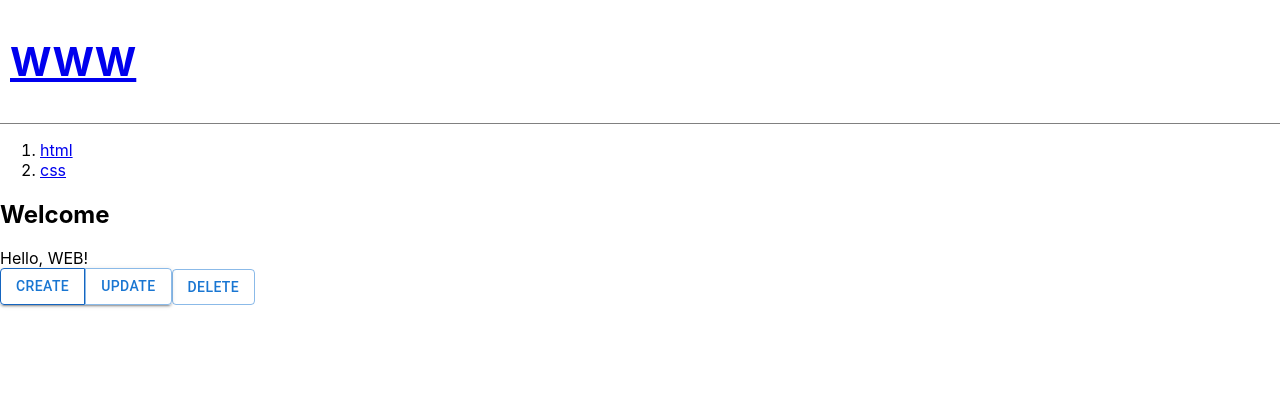
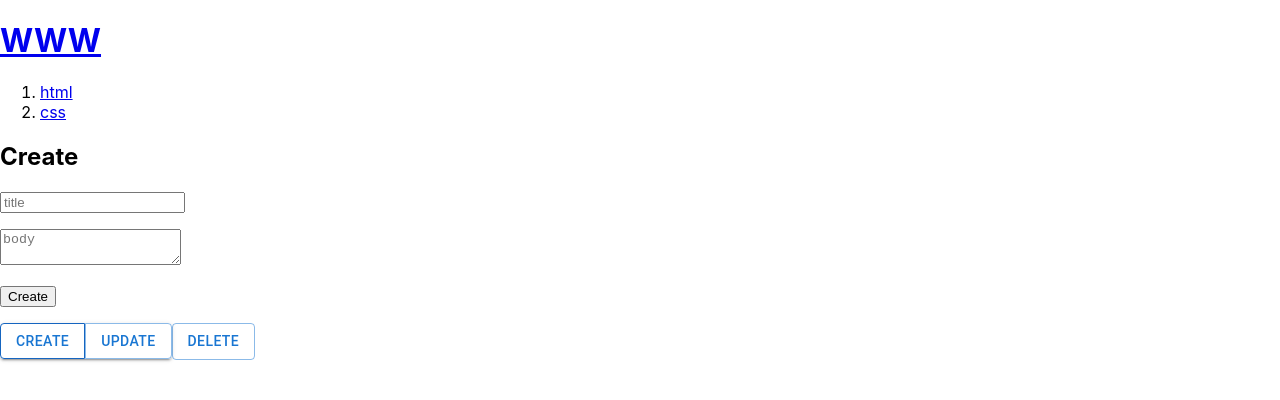
Before and after one commit to minsu2344/Elice-React, a React (Create React App) app: page / in a window 1280 px wide. Both pictures are taken after a click on the button "CREATE". Shown: the top 400 px of the page. Built offline with nearby package versions, Linux system fonts and the light colour scheme.

Commit message:
create 기능 구현

```diff
--- a/package.json
+++ b/package.json
@@ -13,6 +13,7 @@
     "react": "^18.1.0",
     "react-dom": "^18.1.0",
     "react-scripts": "5.0.1",
+    "styled-components": "^5.3.5",
     "web-vitals": "^2.1.4"
   },
   "scripts": {
--- a/src/App.js
+++ b/src/App.js
@@ -2,19 +2,24 @@ import './App.css';
 import {useState} from 'react';
 import Button from '@mui/material/Button';
 import ButtonGroup from '@mui/material/ButtonGroup';
+import styled from 'styled-components';
 
 function Header(props){
-  const myStyle = {
-    borderBottom: "1px solid gray",
-    padding: '10px',
-    fontSize: '20px',
-  }
-  return <header style={myStyle}><h1><a href="/" onClick={(evt) => {
+  // const myStyle = {
+  //   borderBottom: "1px solid gray",
+  //   padding: '10px',
+  //   fontSize: '20px',
+  // }
+  return <header className={props.className}><h1><a href="/" onClick={(evt) => {
     console.log('evt', evt);
     evt.preventDefault();
     props.onSelect();
   }}>WWW</a></h1></header>
 }
+
+const HeaderStyled = styled(Header)`
+  border-botton: 1px solid gray;
+`;
 
 function Article(props) {
   return <article>
@@ -33,14 +38,34 @@ function Nav(props) {
   return <nav><ol>{liTags}</ol></nav>
 }
 
+function Create({onCreate}) {
+  return (
+    <article>
+      <h2>Create</h2>
+      <form onSubmit={(evt) => {
+        evt.preventDefault();
+        console.dir(evt.target);
+        alert('submit!');
+        const title = evt.target.title.value;
+        const body = evt.target.body.value
+        onCreate(title, body);
+      }}>
+        <p><input type="text" name='title' placeholder='title' /></p>
+        <p><textarea name='body' placeholder='body'></textarea></p>
+        <p><input type="submit" value='Create' /></p>
+      </form>
+    </article>
+  )
+}
+
 function App() {
   const [mode, setMode] = useState('WELCOME');
   const [id, setId] = useState(null);
-
-  const topics = [
+  const [nextId, setNextId] = useState(3);
+  const [topics, setTopics] = useState([
     {id: 1, title:'html', body: 'html is ...'},
     {id: 2, title: 'css', body: 'css is ...'},
-  ];
+  ])
 
   let content = null;
 
@@ -59,6 +84,17 @@ function App() {
     console.log(topic);
     content = <Article title={topic.title} body={topic.body}></Article>
   }
+  else if(mode === 'CREATE') {
+    content = <Create onCreate={(title, body) => {
+      const newTopic = {id: nextId, title, body}
+      const newTopics = [...topics];
+      newTopics.push(newTopic);
+      setTopics(newTopics);
+      setId(nextId);
+      setMode('READ');
+      setNextId(nextId+1);
+    }} />
+  }
 
   // function createHandler() {
   //   alert('create!');
@@ -66,10 +102,10 @@ function App() {
 
   return (
     <div>
-      <Header onSelect={() => {
+      <HeaderStyled onSelect={() => {
         // mode = 'WELCOME';
         setMode('WELCOME');
-      }}></Header>
+      }}></HeaderStyled>
       <Nav data={topics} onSelect={(id) => {
         // mode = 'READ';
         setMode('READ');
@@ -79,6 +115,7 @@ function App() {
       <ButtonGroup variant="contained" aria-label="outlined primary button group">
         {/* <Button variant='outlined' onClick={createHandler}>Create</Button> */}
         <Button variant='outlined' onClick={() => {
+          setMode('CREATE')
           alert('create!');
         }}>Create</Button>
         <Button variant='outlined'>Update</Button>
```
Also changed, not shown: 1 other file (tests, documents, lock files or other folders).
